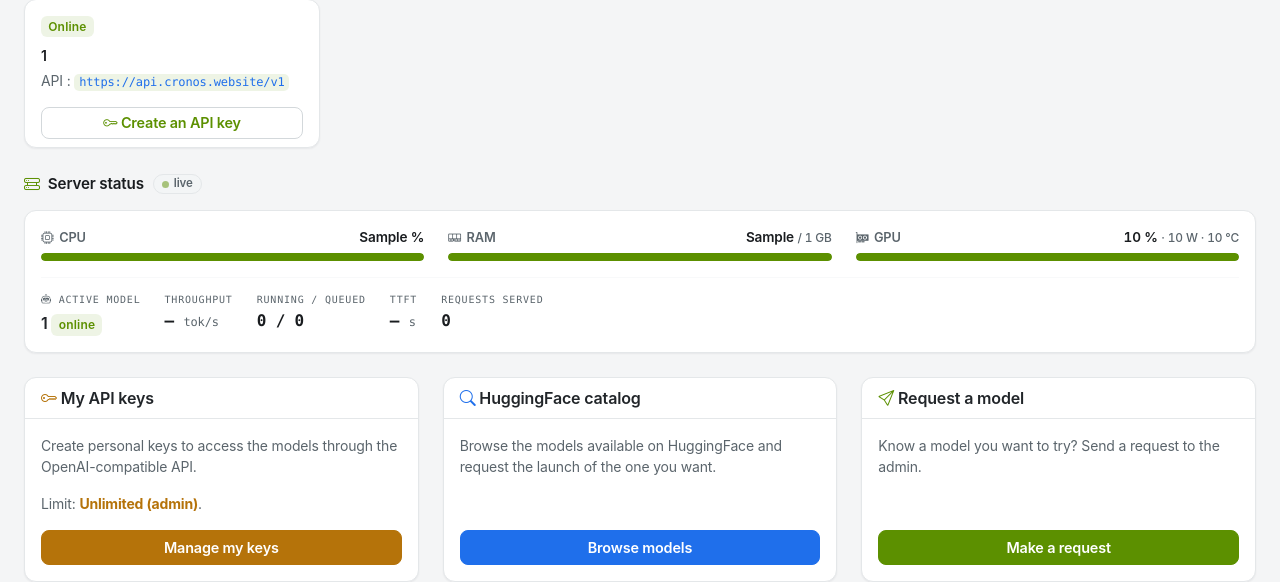
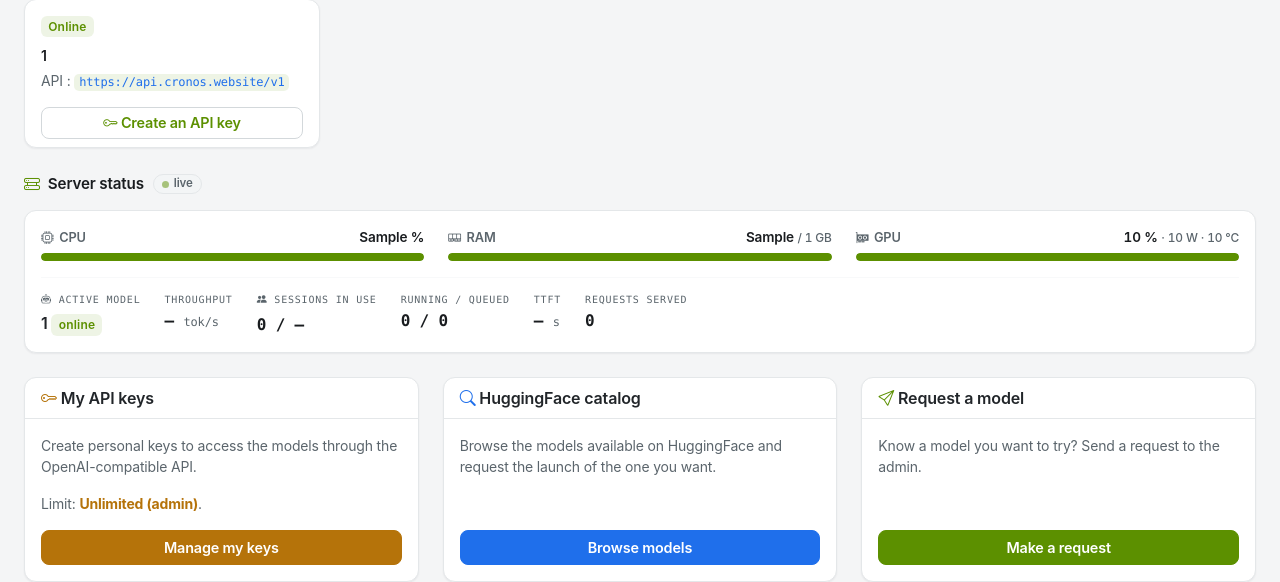
Before and after one commit to Sunderrrr/dgx-spark-llm-platform, a Flask app: page / in a window 1280 px wide. Shown: the part 218-800 px from the top of the page. Run offline with Flask 3, Linux system fonts and the light colour scheme; the visitor is signed in with stand-in values (Sample User, id 1); a database or web service that is not in the repository returns one stand-in record (values such as "Sample title"); data that the repository does not hold is empty; parts of the project's set-up code (start-up, migrations or seed data) failed here and were passed over; some libraries are stand-ins or nearby versions.

Commit message:
Home: show real-time occupied sessions (X / N slots)
Adds a "Sessions in use" card on the home server-status panel showing how many
of the active model concurrency slots (--max-num-seqs) are busy right now, with
N slot dots that fill live. vllm_health() now returns max_seqs parsed from the
active model catalog args; the count updates via the existing 8s poll.

Co-Authored-By: Claude Sonnet 5 <noreply@anthropic.com>

```diff
--- a/dgx-portal/app.py
+++ b/dgx-portal/app.py
@@ -592,12 +592,25 @@ def _vllm_health_uncached():
     _vllm_tps.update(t=now, gen=gen)
     ttft_sum = _prom_sum(text, 'vllm:time_to_first_token_seconds_sum') or 0.0
     ttft_cnt = _prom_sum(text, 'vllm:time_to_first_token_seconds_count') or 0.0
+    # Nombre de slots de génération concurrents du modèle actif (--max-num-seqs) →
+    # « X / N sessions occupées » sur l'accueil.
+    max_seqs = None
+    try:
+        row = get_db().execute("SELECT vllm_args FROM model_configs WHERE name=?",
+                               (running[0],)).fetchone()
+        if row:
+            ms = re.search(r'--max-num-seqs\s+(\d+)', row['vllm_args'] or '')
+            if ms:
+                max_seqs = int(ms.group(1))
+    except Exception:
+        pass
     return {
         'up': True,
         'model': running[0],
         'metrics': True,
         'running': int(_prom_sum(text, 'vllm:num_requests_running') or 0),
         'waiting': int(_prom_sum(text, 'vllm:num_requests_waiting') or 0),
+        'max_seqs': max_seqs,
         'tps': round(tps, 1) if tps is not None else None,
         'ttft': round(ttft_sum / ttft_cnt, 2) if ttft_cnt else None,
         'requests': int(_prom_sum(text, 'vllm:request_success_total') or 0),
--- a/dgx-portal/templates/base.html
+++ b/dgx-portal/templates/base.html
@@ -348,6 +348,11 @@
                  color:var(--accent); background:var(--surface); border:1px solid var(--accent);
                  border-radius:7px; padding:.12rem .55rem; word-break:break-all; }
     .ann-sub { color:var(--text-faint); font-size:.8rem; margin-top:.4rem; }
+    /* Slots de sessions concurrentes (accueil) */
+    .slot-dots { display:inline-flex; gap:3px; flex-wrap:wrap; max-width:130px; }
+    .slot-dot { width:9px; height:9px; border-radius:50%; background:var(--surface-hover);
+                border:1px solid var(--border); transition:background .3s, border-color .3s; }
+    .slot-dot.on { background:var(--accent); border-color:var(--accent); }
   </style>
 </head>
 <body>
--- a/dgx-portal/templates/index.html
+++ b/dgx-portal/templates/index.html
@@ -93,6 +93,13 @@
           <div>
             <div class="metric-label">Débit</div>
             <div class="metric-value" style="font-size:16px"><span id="mh-tps">{{ modelhealth.tps if modelhealth.tps is not none else '—' }}</span> <span class="unit">tok/s</span></div>
+          </div>
+          <div>
+            <div class="metric-label"><i class="bi bi-people-fill"></i> Sessions occupées</div>
+            <div class="d-flex align-items-center gap-2 mt-1">
+              <div class="metric-value" style="font-size:16px"><span id="mh-sess">{{ modelhealth.running or 0 }}</span> / <span id="mh-sess-max">{{ modelhealth.max_seqs if modelhealth.max_seqs is not none else '—' }}</span></div>
+              <span class="slot-dots" id="mh-slots" data-run="{{ modelhealth.running or 0 }}" data-max="{{ modelhealth.max_seqs or 0 }}"></span>
+            </div>
           </div>
           <div>
             <div class="metric-label">En cours / file</div>
@@ -382,10 +389,26 @@
       set('mh-load', (mh.running || 0) + ' / ' + (mh.waiting || 0));
       set('mh-ttft', mh.ttft != null ? mh.ttft : '—');
       set('mh-req', mh.requests || 0);
+      set('mh-sess', mh.running || 0);
+      set('mh-sess-max', mh.max_seqs != null ? mh.max_seqs : '—');
+      renderSlots(mh.running || 0, mh.max_seqs || 0);
       var up = document.getElementById('mh-up');
       if (up) { up.textContent = mh.up ? 'en ligne' : 'arrêté'; up.className = 'badge ' + (mh.up ? 'bg-success' : 'bg-secondary'); }
     }
   }
+  function renderSlots(run, max) {
+    var el = document.getElementById('mh-slots');
+    if (!el) return;
+    if (!max) { el.innerHTML = ''; return; }
+    run = Math.max(0, Math.min(run, max));
+    var html = '';
+    for (var i = 0; i < max; i++) html += '<span class="slot-dot' + (i < run ? ' on' : '') + '"></span>';
+    el.innerHTML = html;
+  }
+  (function () {
+    var el = document.getElementById('mh-slots');
+    if (el) renderSlots(parseInt(el.dataset.run || 0, 10), parseInt(el.dataset.max || 0, 10));
+  })();
   setInterval(function () {
     fetch('/system/stats').then(function (r) { return r.ok ? r.json() : null; }).then(apply).catch(function () {});
   }, 8000);
--- a/dgx-portal/translations.py
+++ b/dgx-portal/translations.py
@@ -60,6 +60,7 @@ FR_TO_EN = {
     "État du serveur": "Server status",
     "Modèle actif": "Active model",
     "Débit": "Throughput",
+    "Sessions occupées": "Sessions in use",
     "En cours / file": "Running / queued",
     "Requêtes servies": "Requests served",
     "Mon utilisation": "My usage",
```
